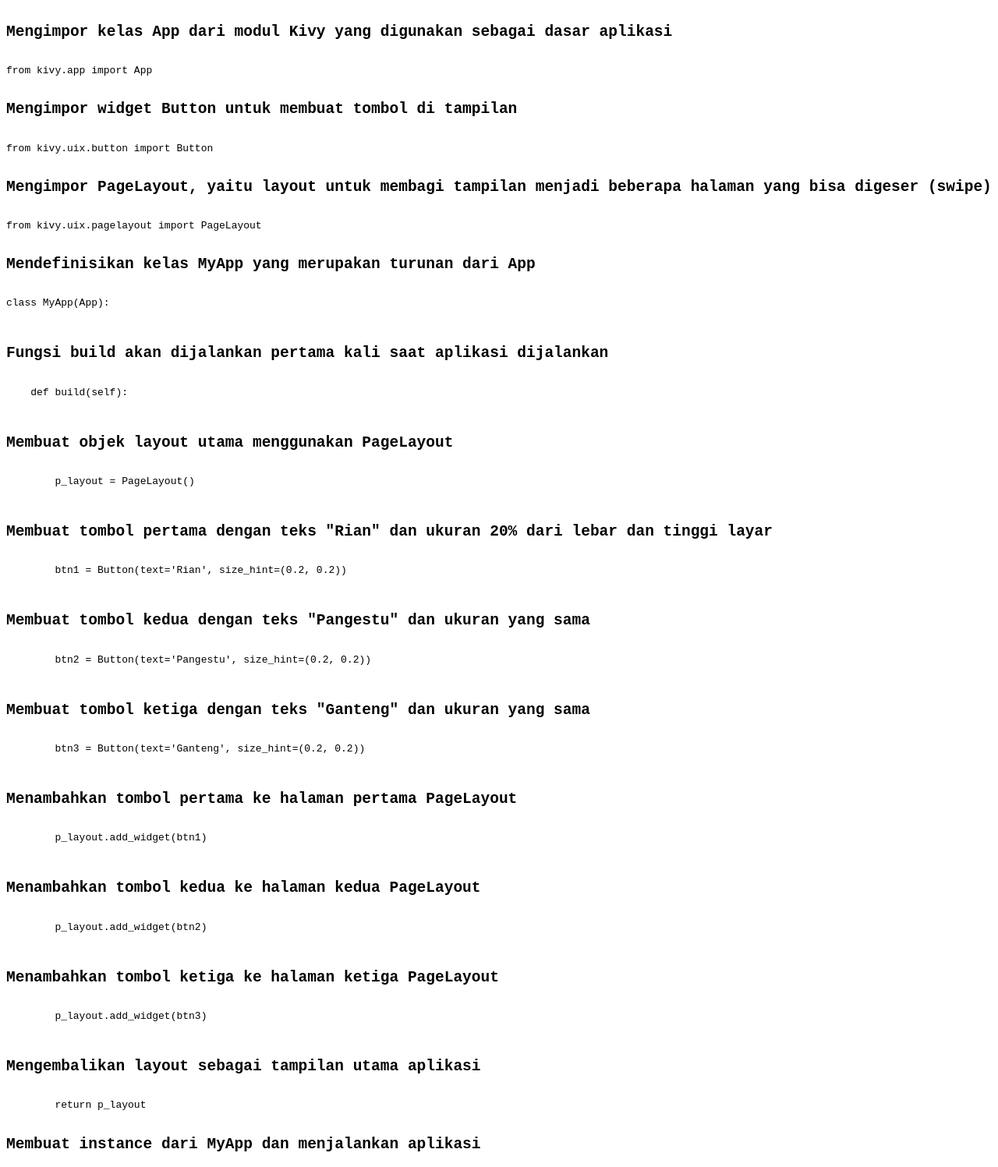
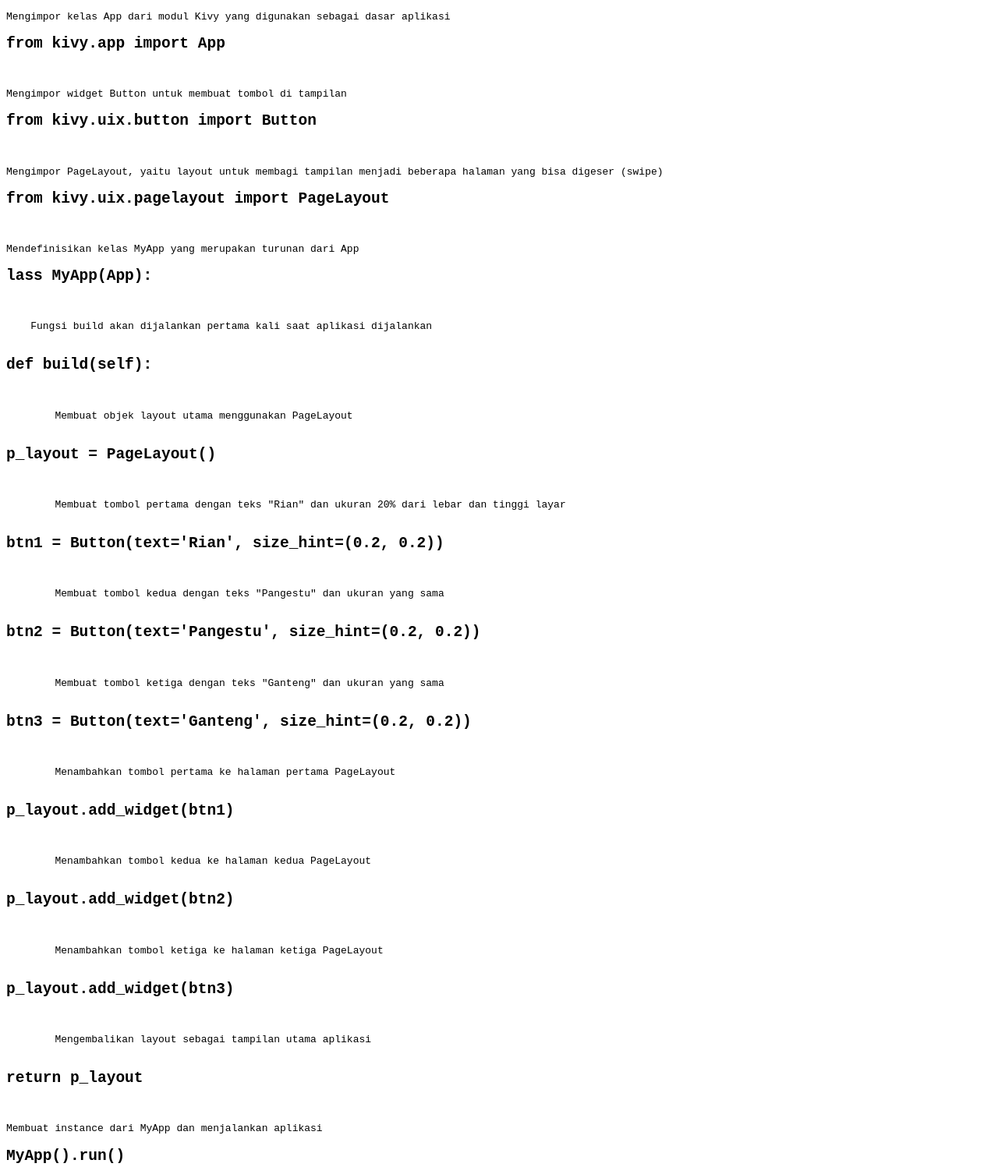
Before and after one commit to Pangestu2/Rian, a plain HTML site: page mobile.html in a window 1280 px wide. Shown: the part 127-1624 px from the top of the page at 78% size. Drawn offline with Linux system fonts and the light colour scheme.

Commit message:
Add files via upload

```diff
--- a/mobile.html
+++ b/mobile.html
@@ -6,50 +6,50 @@
 </head>
 <body>
   <h1>Kode Kivy PageLayout </h1>
-  <img src="mobile.png" alt="Contoh Tampilan Kivy PageLayout" width="500">
+  <img src="python3.13/pmobile/mobile.png" alt="Contoh Tampilan Kivy PageLayout" width="500">
   <pre>#pagelayout
 
-<h2>Mengimpor kelas App dari modul Kivy yang digunakan sebagai dasar aplikasi</h2>
-from kivy.app import App
+Mengimpor kelas App dari modul Kivy yang digunakan sebagai dasar aplikasi
+<h2>from kivy.app import App</h2>
 
-<h2>Mengimpor widget Button untuk membuat tombol di tampilan</h2>
-from kivy.uix.button import Button
+Mengimpor widget Button untuk membuat tombol di tampilan
+<h2>from kivy.uix.button import Button</h2>
 
-<h2>Mengimpor PageLayout, yaitu layout untuk membagi tampilan menjadi beberapa halaman yang bisa digeser (swipe)</h2>
-from kivy.uix.pagelayout import PageLayout
+Mengimpor PageLayout, yaitu layout untuk membagi tampilan menjadi beberapa halaman yang bisa digeser (swipe)
+<h2>from kivy.uix.pagelayout import PageLayout</h2>
 
-<h2>Mendefinisikan kelas MyApp yang merupakan turunan dari App</h2>
-class MyApp(App):
+Mendefinisikan kelas MyApp yang merupakan turunan dari App
+<h2>lass MyApp(App):</h2>
 
-    <h2>Fungsi build akan dijalankan pertama kali saat aplikasi dijalankan</h2>
-    def build(self):
+    Fungsi build akan dijalankan pertama kali saat aplikasi dijalankan
+    <h2>def build(self):</h2>
 
-        <h2>Membuat objek layout utama menggunakan PageLayout</h2>
-        p_layout = PageLayout()
+        Membuat objek layout utama menggunakan PageLayout
+        <h2>p_layout = PageLayout()</h2>
 
-        <h2>Membuat tombol pertama dengan teks "Rian" dan ukuran 20% dari lebar dan tinggi layar</h2>
-        btn1 = Button(text='Rian', size_hint=(0.2, 0.2))
+        Membuat tombol pertama dengan teks "Rian" dan ukuran 20% dari lebar dan tinggi layar
+        <h2>btn1 = Button(text='Rian', size_hint=(0.2, 0.2))</h2>
 
-        <h2>Membuat tombol kedua dengan teks "Pangestu" dan ukuran yang sama</h2>
-        btn2 = Button(text='Pangestu', size_hint=(0.2, 0.2))
+        Membuat tombol kedua dengan teks "Pangestu" dan ukuran yang sama
+        <h2>btn2 = Button(text='Pangestu', size_hint=(0.2, 0.2))</h2>
 
-        <h2>Membuat tombol ketiga dengan teks "Ganteng" dan ukuran yang sama</h2>
-        btn3 = Button(text='Ganteng', size_hint=(0.2, 0.2))
+        Membuat tombol ketiga dengan teks "Ganteng" dan ukuran yang sama
+        <h2>btn3 = Button(text='Ganteng', size_hint=(0.2, 0.2))</h2>
 
-        <h2>Menambahkan tombol pertama ke halaman pertama PageLayout</h2>
-        p_layout.add_widget(btn1)
+        Menambahkan tombol pertama ke halaman pertama PageLayout
+        <h2>p_layout.add_widget(btn1)</h2>
 
-        <h2>Menambahkan tombol kedua ke halaman kedua PageLayout</h2>
-        p_layout.add_widget(btn2)
+        Menambahkan tombol kedua ke halaman kedua PageLayout
+        <h2>p_layout.add_widget(btn2)</h2>
 
-        <h2>Menambahkan tombol ketiga ke halaman ketiga PageLayout</h2>
-        p_layout.add_widget(btn3)
+        Menambahkan tombol ketiga ke halaman ketiga PageLayout
+        <h2>p_layout.add_widget(btn3)</h2>
 
-        <h2>Mengembalikan layout sebagai tampilan utama aplikasi</h2>
-        return p_layout
+        Mengembalikan layout sebagai tampilan utama aplikasi
+        <h2>return p_layout</h2>
 
-<h2>Membuat instance dari MyApp dan menjalankan aplikasi</h2>
-MyApp().run()
+Membuat instance dari MyApp dan menjalankan aplikasi
+<h2>MyApp().run()</h2>
 </pre>
 </body>
 </html>
```
